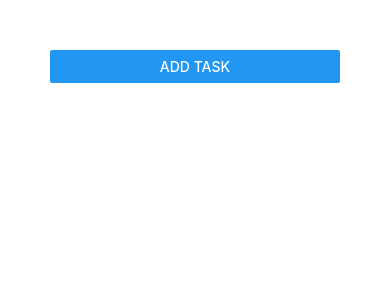
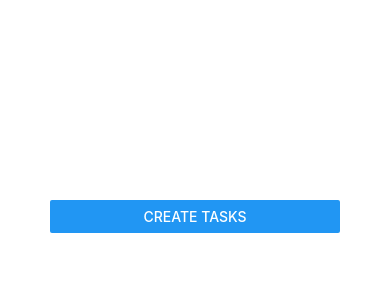
Before and after one commit to philippe76/React-Native-Academind, a React Native app: screen / in a window 390 px wide. Shown: the top 300 px of the page. Built offline with nearby package versions, Linux system fonts and the light colour scheme.

Commit message:
Correct typo in README.md

```diff
--- a/App.js
+++ b/App.js
@@ -20,7 +20,7 @@ export default function App() {
 
   return (
     <View style={styles.container}>
-      <Button title='Add Task' onPress={()=>setOpenModal(true)}/>
+      <Button title='Create Tasks' style={styles.button} onPress={()=>setOpenModal(true)}/>
       <Input addTask={addHandler} isOpen={openModal}/>
       <FlatList
         data={tasks}
@@ -34,7 +34,8 @@ export default function App() {
 
 const styles = StyleSheet.create({
   container: {
-    padding: 50
+    padding: 50,
+    marginTop: 150
   },
   list: {
     marginTop: 10
```
Also changed, not shown: 1 other file (tests, documents, lock files or other folders).
